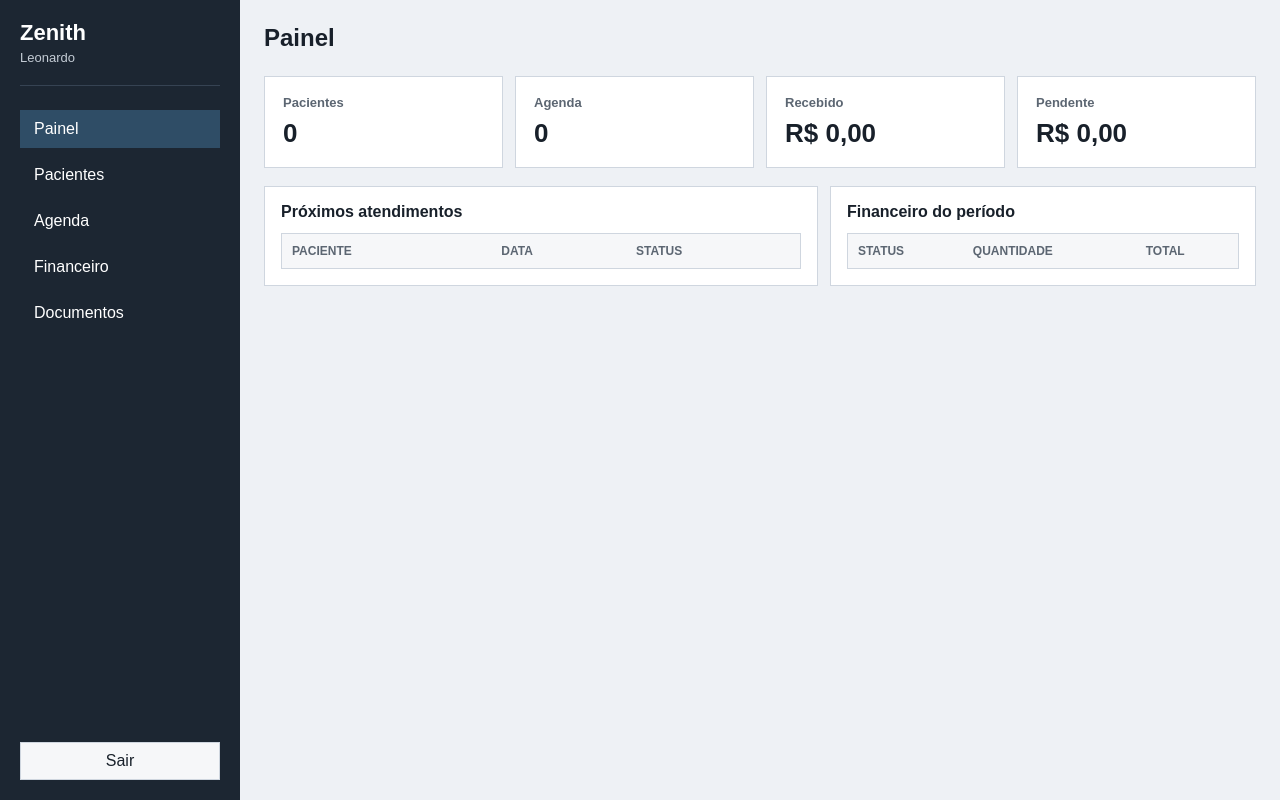
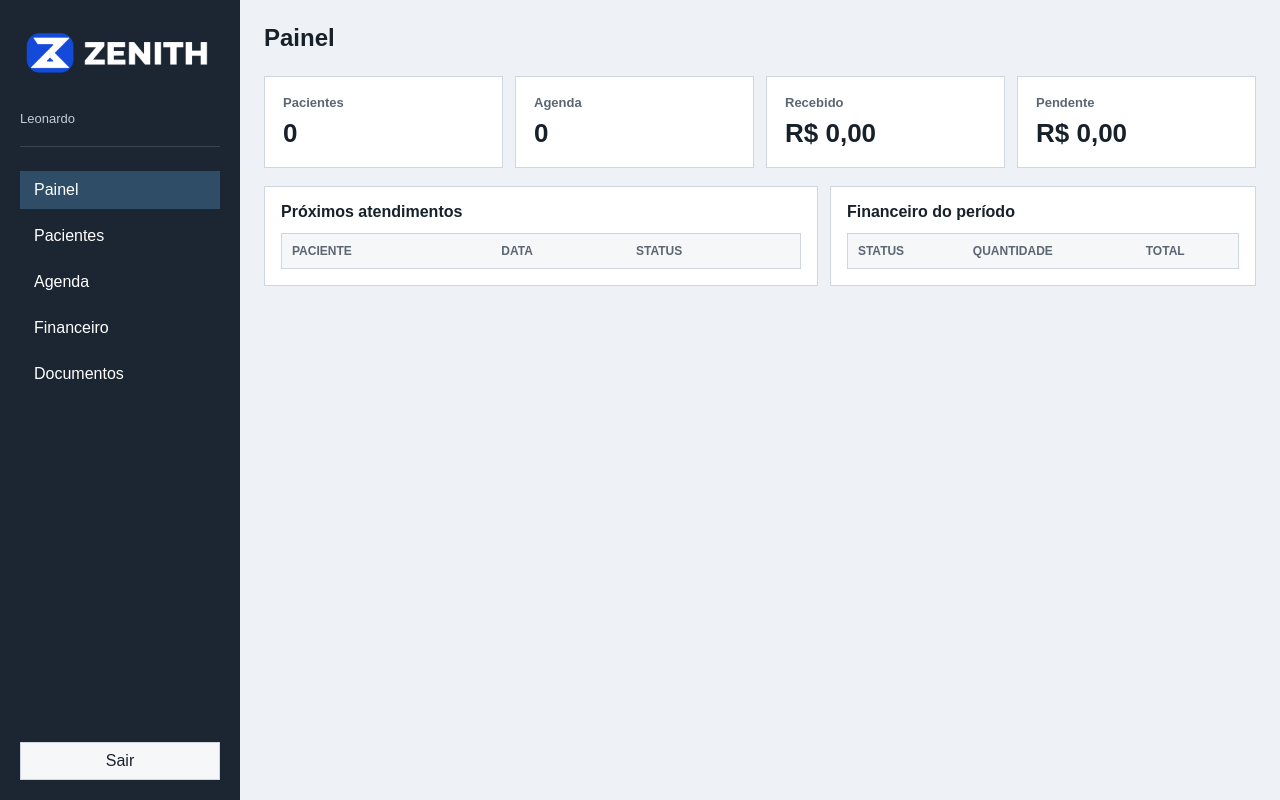
Before and after one commit to offleu/ZenithCRM-FRONT-END, a website: page dashboard.html in a window 1280 px wide. Drawn offline with Linux system fonts and the light colour scheme.

Commit message:
INSERT LOGO

```diff
--- a/css/styles.css
+++ b/css/styles.css
@@ -430,3 +430,10 @@ td.actions button {
         background-position: -200% 0;
     }
 }
+
+
+.logo-small {
+    width: 200px;
+    padding: 0 0 20px;
+
+}
--- a/dashboard.html
+++ b/dashboard.html
@@ -44,7 +44,7 @@
 <main id="appView" class="app-shell hidden">
     <aside class="sidebar">
         <div class="brand">
-            <strong>Zenith</strong>
+            <img src="/src/img/logo-small.png" alt="Logo do Zenith" class="logo-small">
             <span id="userLabel">Psicologia</span>
         </div>
         <nav>
```
Also changed, not shown: appointments.html (+1 -1 lines), documents.html (+1 -1 lines), finance.html (+1 -1 lines), patients.html (+1 -1 lines), src/img/logo-small.png (added).
